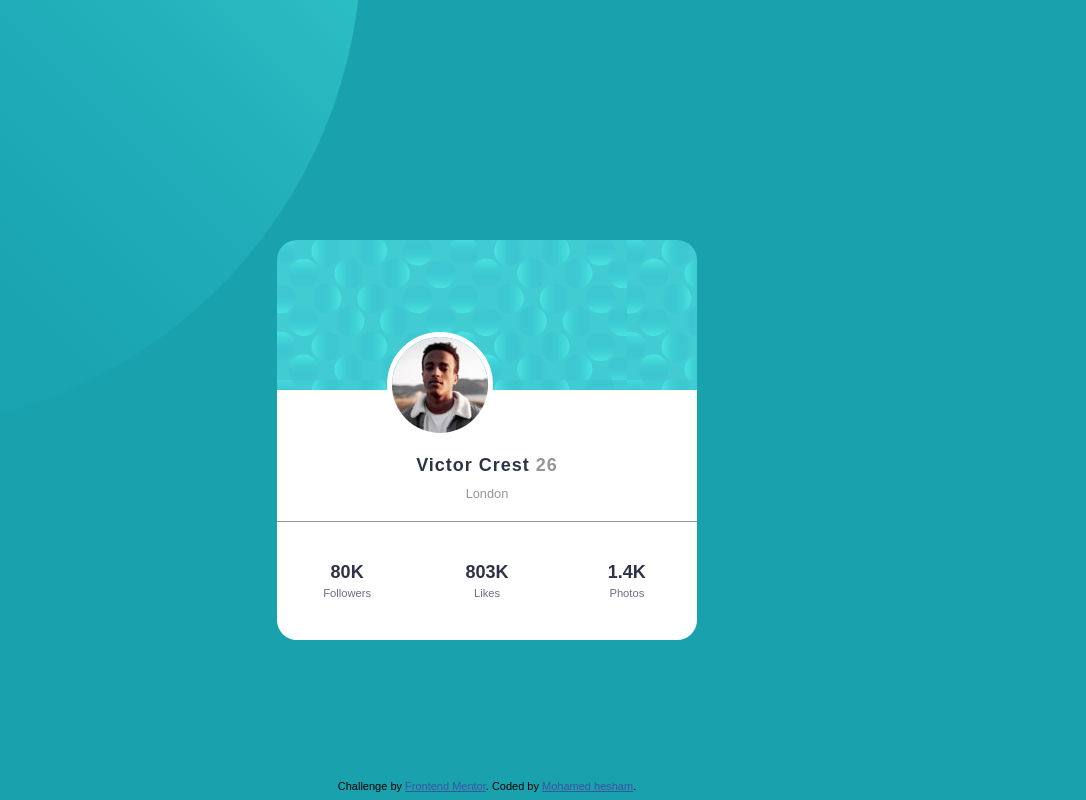
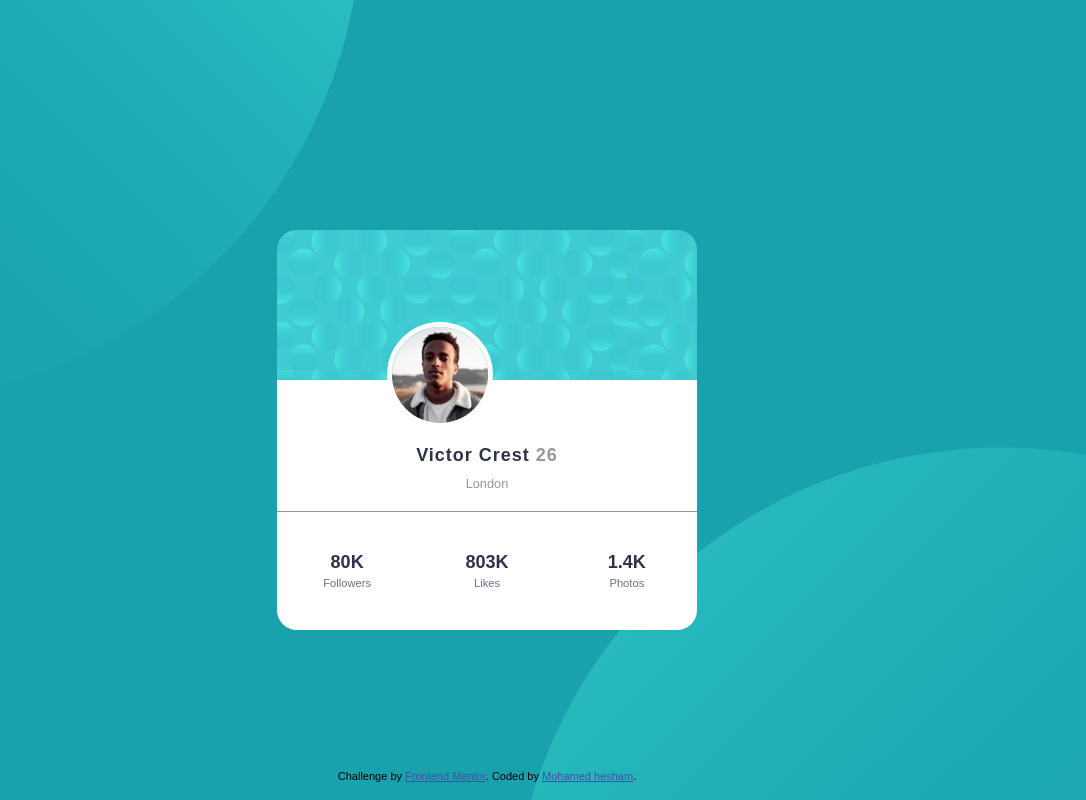
Before and after one commit to mohamedhesham221/profile-card-component-main, a plain HTML site: page index.html in a window 1536 px wide. Shown: the whole page, without its empty margins (281-1367 px from the left). Drawn offline with Linux system fonts and the light colour scheme; a web font is replaced by a local one.

Commit message:
updated style css

```diff
--- a/style.css
+++ b/style.css
@@ -89,12 +89,12 @@ body {
 }
 @media only screen and (min-width: 1440px) {
     body {
-        background: url('images/bg-pattern-bottom.svg') no-repeat 142% -456%,
+        background: url('images/bg-pattern-bottom.svg') no-repeat 142% -228%,
         url('images/bg-pattern-top.svg') no-repeat  -60% 294%,
         hsl(185, 75%, 39%);
     }
     .container {
-        padding: 100px 558px 0;
+        padding: 90px 558px 0;
     }
 }
 
```
